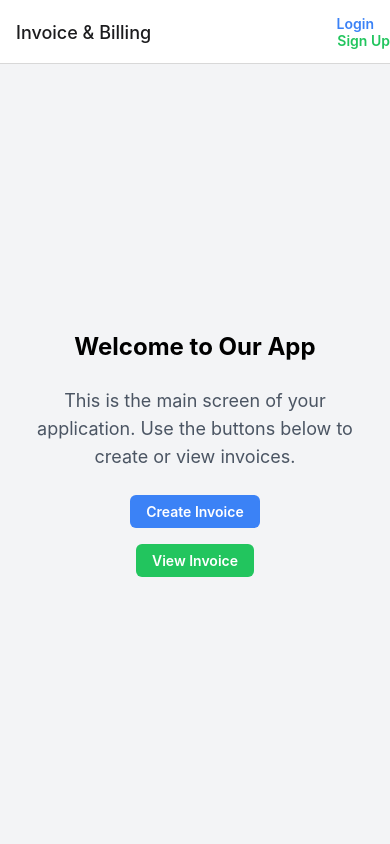
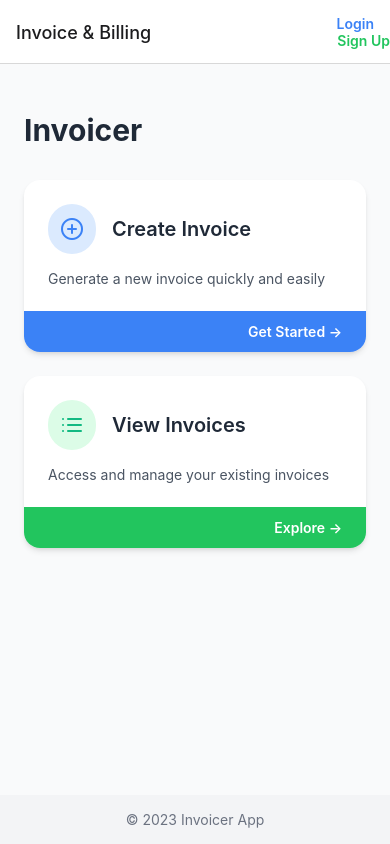
Before and after one commit to akadeepesh/Port_Invoice_Billing, a React Native app in the folder InvoiceBillingNativeTS/: screen /Home in a window 390 px wide. Built offline with nearby package versions, Linux system fonts and the light colour scheme.

Commit message:
Update Home Screen

```diff
--- a/InvoiceBillingNativeTS/package.json
+++ b/InvoiceBillingNativeTS/package.json
@@ -9,6 +9,7 @@
     "web": "expo start --web"
   },
   "dependencies": {
+    "@expo/vector-icons": "^14.0.2",
     "@react-native-community/datetimepicker": "^8.2.0",
     "@react-navigation/native": "^6.1.18",
     "@react-navigation/native-stack": "^6.11.0",
--- a/InvoiceBillingNativeTS/screens/HomeScreen.tsx
+++ b/InvoiceBillingNativeTS/screens/HomeScreen.tsx
@@ -1,7 +1,8 @@
 import React from "react";
-import { View, Text, TouchableOpacity } from "react-native";
+import { View, Text, TouchableOpacity, SafeAreaView } from "react-native";
 import { NativeStackNavigationProp } from "@react-navigation/native-stack";
 import { RootStackParamList } from "../types/navigation";
+import { Feather } from "@expo/vector-icons";
 
 type HomeScreenNavigationProp = NativeStackNavigationProp<
   RootStackParamList,
@@ -14,25 +15,63 @@ type Props = {
 
 const HomeScreen: React.FC<Props> = ({ navigation }) => {
   return (
-    <View className="flex-1 justify-center items-center bg-gray-100">
-      <Text className="text-2xl font-bold mb-6">Welcome to Our App</Text>
-      <Text className="text-lg text-gray-600 text-center px-4 mb-6">
-        This is the main screen of your application. Use the buttons below to
-        create or view invoices.
-      </Text>
+    <SafeAreaView className="flex-1 bg-gray-50">
+      <View className="flex-1 px-6 pt-12">
+        <Text className="text-3xl font-bold text-gray-800 mb-8">Invoicer</Text>
+
         <TouchableOpacity
-        className="bg-blue-500 py-2 px-4 rounded-md mb-4"
+          className="bg-white rounded-2xl shadow-md mb-6 overflow-hidden"
           onPress={() => navigation.navigate("CreateInvoice")}
         >
-        <Text className="text-white font-semibold">Create Invoice</Text>
+          <View className="p-6">
+            <View className="flex-row items-center mb-4">
+              <View className="bg-blue-100 p-3 rounded-full mr-4">
+                <Feather name="plus-circle" size={24} color="#3b82f6" />
+              </View>
+              <Text className="text-xl font-semibold text-gray-800">
+                Create Invoice
+              </Text>
+            </View>
+            <Text className="text-gray-600">
+              Generate a new invoice quickly and easily
+            </Text>
+          </View>
+          <View className="bg-blue-500 py-3 px-6">
+            <Text className="text-white font-semibold text-right">
+              Get Started →
+            </Text>
+          </View>
         </TouchableOpacity>
+
         <TouchableOpacity
-        className="bg-green-500 py-2 px-4 rounded-md"
+          className="bg-white rounded-2xl shadow-md overflow-hidden"
           onPress={() => navigation.navigate("ViewInvoice")}
         >
-        <Text className="text-white font-semibold">View Invoice</Text>
+          <View className="p-6">
+            <View className="flex-row items-center mb-4">
+              <View className="bg-green-100 p-3 rounded-full mr-4">
+                <Feather name="list" size={24} color="#10b981" />
+              </View>
+              <Text className="text-xl font-semibold text-gray-800">
+                View Invoices
+              </Text>
+            </View>
+            <Text className="text-gray-600">
+              Access and manage your existing invoices
+            </Text>
+          </View>
+          <View className="bg-green-500 py-3 px-6">
+            <Text className="text-white font-semibold text-right">
+              Explore →
+            </Text>
+          </View>
         </TouchableOpacity>
       </View>
+
+      <View className="bg-gray-100 py-4 px-6">
+        <Text className="text-center text-gray-500">© 2023 Invoicer App</Text>
+      </View>
+    </SafeAreaView>
   );
 };
 
```
Also changed, not shown: 1 other file (tests, documents, lock files or other folders). Lines whose indentation alone changed are shown as unchanged.
